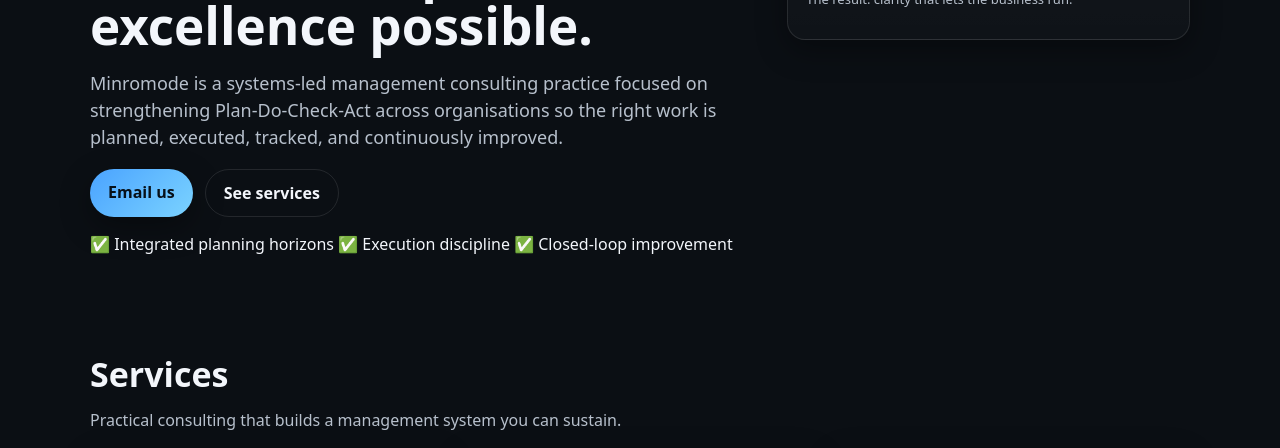
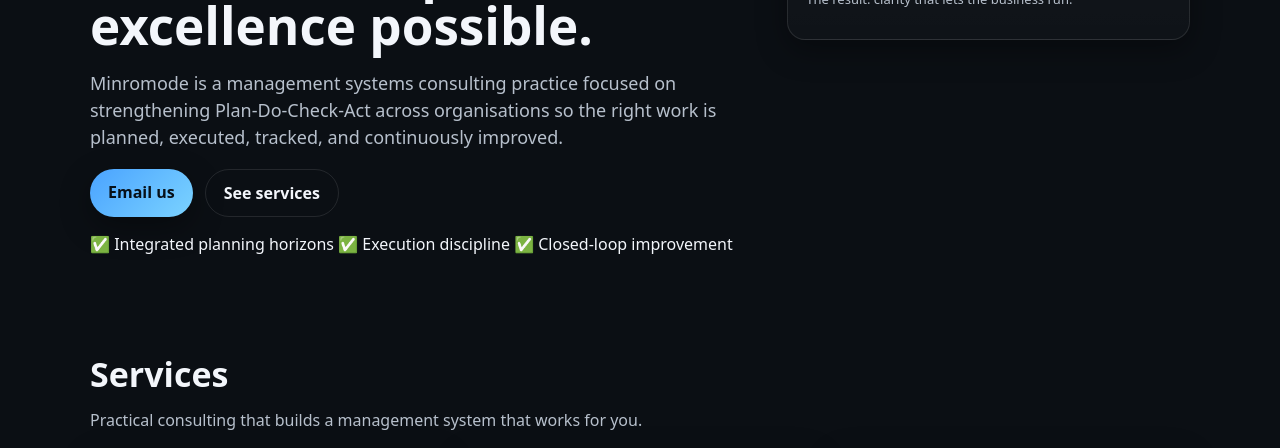
Before and after one commit to FlorisPetrus/Minromode-site, a plain HTML site: page index.html in a window 1280 px wide. Shown: the part 344-792 px from the top of the page. Drawn offline with Linux system fonts and the light colour scheme.

Commit message:
Update index.html
Messaging Improvements

```diff
--- a/index.html
+++ b/index.html
@@ -30,7 +30,7 @@
           <p class="pill">Clarity • Control • Consistency</p>
           <h1>Management systems that make repeated excellence possible.</h1>
           <p class="sub">
-            Minromode is a systems-led management consulting practice focused on strengthening
+            Minromode is a management systems consulting practice focused on strengthening
             Plan-Do-Check-Act across organisations so the right work is planned, executed, tracked,
             and continuously improved.
           </p>
@@ -65,7 +65,7 @@
       <div class="container">
         <h2>Services</h2>
         <p class="lead">
-          Practical consulting that builds a management system you can sustain.
+          Practical consulting that builds a management system that works for you.
         </p>
 
         <div class="grid3">
```
